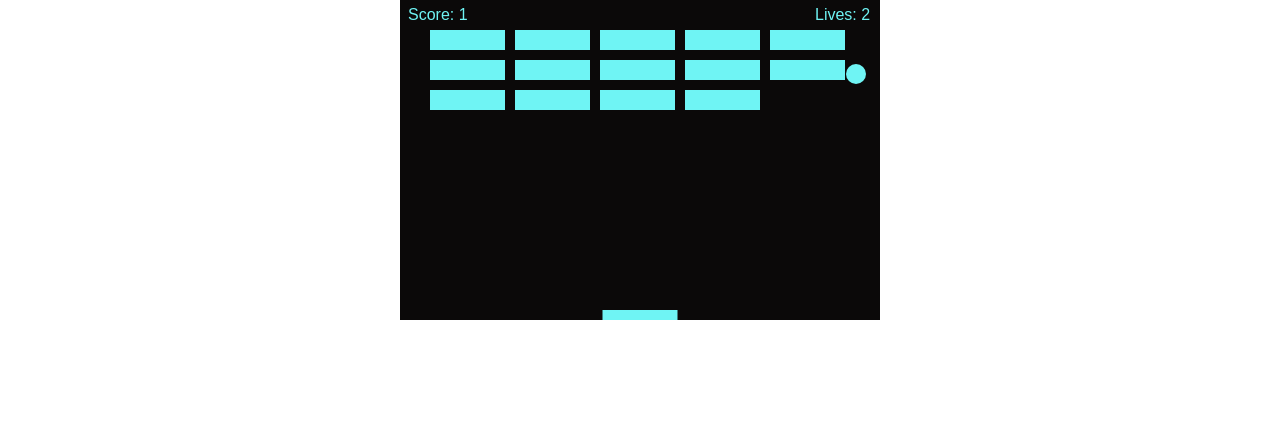
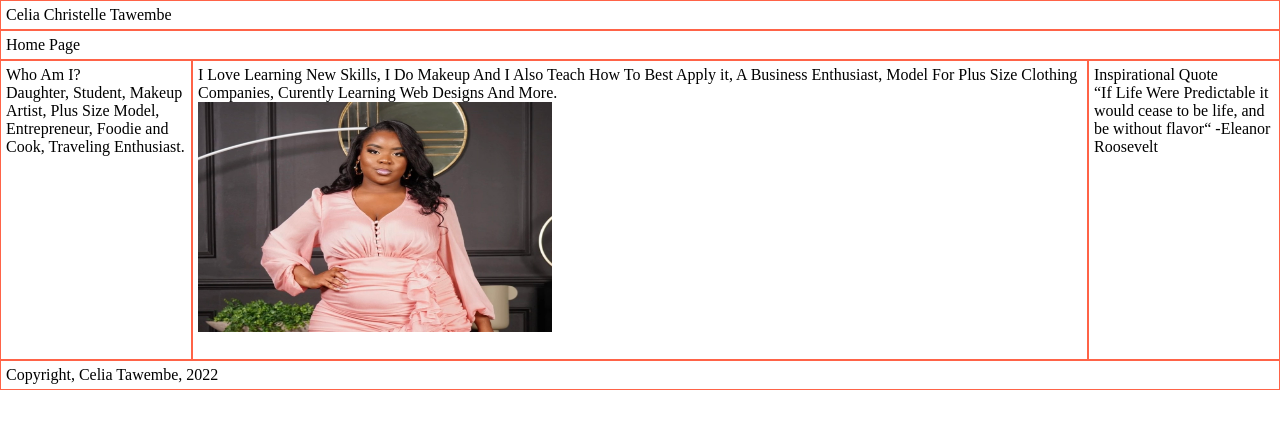
Before and after one commit to Celiatawembe16/README, a plain HTML site: page index.html in a window 1280 px wide. Drawn offline with Linux system fonts and the light colour scheme.

Commit message:
Add files via upload

```diff
--- a/index.html
+++ b/index.html
@@ -1,181 +1,22 @@
 <!DOCTYPE html>
-<html>
+<html lang="en">
 <head>
-    <meta charset="utf-8" />
-    <title>Gamedev Canvas Workshop - lesson 10: finishing up</title>
-    <style>* { padding: 0; margin: 0; } canvas { background: rgb(11, 9, 9); display: block; margin: 0 auto; }</style>
+    <meta charset="UTF-8">
+    <meta http-equiv="X-UA-Compatible" content="IE=edge">
+    <meta name="viewport" content="width=device-width, initial-scale=1.0">
+    <link rel="stylesheet" href="style.css">
+    <title>Project 1</title>
 </head>
 <body>
-
-<canvas id="myCanvas" width="480" height="320"></canvas>
-
-<script>
-    var canvas = document.getElementById("myCanvas");
-    var ctx = canvas.getContext("2d");
-    var ballRadius = 10;
-    var x = canvas.width/2;
-    var y = canvas.height-30;
-    var dx = 2;
-    var dy = -2;
-    var paddleHeight = 10;
-    var paddleWidth = 75;
-    var paddleX = (canvas.width-paddleWidth)/2;
-    var rightPressed = false;
-    var leftPressed = false;
-    var brickRowCount = 5;
-    var brickColumnCount = 3;
-    var brickWidth = 75;
-    var brickHeight = 20;
-    var brickPadding = 10;
-    var brickOffsetTop = 30;
-    var brickOffsetLeft = 30;
-    var score = 0;
-    var lives = 3;
-
-    var bricks = [];
-    for(var c=0; c<brickColumnCount; c++) {
-        bricks[c] = [];
-        for(var r=0; r<brickRowCount; r++) {
-            bricks[c][r] = { x: 0, y: 0, status: 1 };
-        }
-    }
-
-    document.addEventListener("keydown", keyDownHandler, false);
-    document.addEventListener("keyup", keyUpHandler, false);
-    document.addEventListener("mousemove", mouseMoveHandler, false);
-
-    function keyDownHandler(e) {
-        if(e.code  == "ArrowRight") {
-            rightPressed = true;
-        }
-        else if(e.code == 'ArrowLeft') {
-            leftPressed = true;
-        }
-    }
-    function keyUpHandler(e) {
-        if(e.code == 'ArrowRight') {
-            rightPressed = false;
-        }
-        else if(e.code == 'ArrowLeft') {
-            leftPressed = false;
-        }
-    }
-    function mouseMoveHandler(e) {
-        var relativeX = e.clientX - canvas.offsetLeft;
-        if(relativeX > 0 && relativeX < canvas.width) {
-            paddleX = relativeX - paddleWidth/2;
-        }
-    }
-    function collisionDetection() {
-        for(var c=0; c<brickColumnCount; c++) {
-            for(var r=0; r<brickRowCount; r++) {
-                var b = bricks[c][r];
-                if(b.status == 1) {
-                    if(x > b.x && x < b.x+brickWidth && y > b.y && y < b.y+brickHeight) {
-                        dy = -dy;
-                        b.status = 0;
-                        score++;
-                        if(score == brickRowCount*brickColumnCount) {
-                            alert("YOU WIN, CONGRATS!");
-                            document.location.reload();
-                        }
-                    }
-                }
-            }
-        }
-    }
-
-    function drawBall() {
-        ctx.beginPath();
-        ctx.arc(x, y, ballRadius, 0, Math.PI*2);
-        ctx.fillStyle = "#6ff4f4";
-        ctx.fill();
-        ctx.closePath();
-    }
-    function drawPaddle() {
-        ctx.beginPath();
-        ctx.rect(paddleX, canvas.height-paddleHeight, paddleWidth, paddleHeight);
-        ctx.fillStyle = "#6ff4f4";
-        ctx.fill();
-        ctx.closePath();
-    }
-    function drawBricks() {
-        for(var c=0; c<brickColumnCount; c++) {
-            for(var r=0; r<brickRowCount; r++) {
-                if(bricks[c][r].status == 1) {
-                    var brickX = (r*(brickWidth+brickPadding))+brickOffsetLeft;
-                    var brickY = (c*(brickHeight+brickPadding))+brickOffsetTop;
-                    bricks[c][r].x = brickX;
-                    bricks[c][r].y = brickY;
-                    ctx.beginPath();
-                    ctx.rect(brickX, brickY, brickWidth, brickHeight);
-                    ctx.fillStyle = "#6ff4f4";
-                    ctx.fill();
-                    ctx.closePath();
-                }
-            }
-        }
-    }
-    function drawScore() {
-        ctx.font = "16px Arial";
-        ctx.fillStyle = "#6ff4f4";
-        ctx.fillText("Score: "+score, 8, 20);
-    }
-    function drawLives() {
-        ctx.font = "16px Arial";
-        ctx.fillStyle = "#6ff4f4";
-        ctx.fillText("Lives: "+lives, canvas.width-65, 20);
-    }
-
-    function draw() {
-        ctx.clearRect(0, 0, canvas.width, canvas.height);
-        drawBricks();
-        drawBall();
-        drawPaddle();
-        drawScore();
-        drawLives();
-        collisionDetection();
-
-        if(x + dx > canvas.width-ballRadius || x + dx < ballRadius) {
-            dx = -dx;
-        }
-        if(y + dy < ballRadius) {
-            dy = -dy;
-        }
-        else if(y + dy > canvas.height-ballRadius) {
-            if(x > paddleX && x < paddleX + paddleWidth) {
-                dy = -dy;
-            }
-            else {
-                lives--;
-                if(!lives) {
-                    alert("GAME OVER");
-                    document.location.reload();
-                }
-                else {
-                    x = canvas.width/2;
-                    y = canvas.height-30;
-                    dx = 2;
-                    dy = -2;
-                    paddleX = (canvas.width-paddleWidth)/2;
-                }
-            }
-        }
-
-        if(rightPressed && paddleX < canvas.width-paddleWidth) {
-            paddleX += 7;
-        }
-        else if(leftPressed && paddleX > 0) {
-            paddleX -= 7;
-        }
-
-        x += dx;
-        y += dy;
-        requestAnimationFrame(draw);
-    }
-
-    draw();
-</script>
-
-</body>
-</html>
+    <link rel="stylesheet" href="style.css">
+    <title>Project 1.0</title>
+<div>Celia Christelle Tawembe</div>
+<div>Home Page</div>
+<div class="column side">Who Am I?<br>Daughter, Student, Makeup Artist, Plus Size Model, Entrepreneur, Foodie and Cook, Traveling Enthusiast.
+</div>
+<div class="column main">I Love Learning New Skills, I Do Makeup And I Also Teach How To Best Apply it, A Business Enthusiast, Model For Plus Size Clothing Companies, Curently Learning Web Designs And More.    <br>
+<img src="img.jpeg" alt="img">
+</div>
+<div class="column side">Inspirational Quote<br>“If Life Were Predictable it would cease to be life, and be without flavor“ -Eleanor Roosevelt
+</div>
+<div class="footer">Copyright, Celia Tawembe, 2022</div>
--- /dev/null
+++ b/style.css
@@ -0,0 +1,15 @@
+* { margin : 0px ;
+    box-sizing: border-box;
+}
+
+div { padding: 5px ; border : 1px solid Tomato ;
+ }
+
+div.column { float : left; height: 300px ; }
+div.side { width : 15% ; }
+div.main { width : 70% ; }
+div.footer { clear : both ; }
+img {
+    height: 80%;
+    width: 40%;
+}
```
Also changed, not shown: img.jpeg (added).
